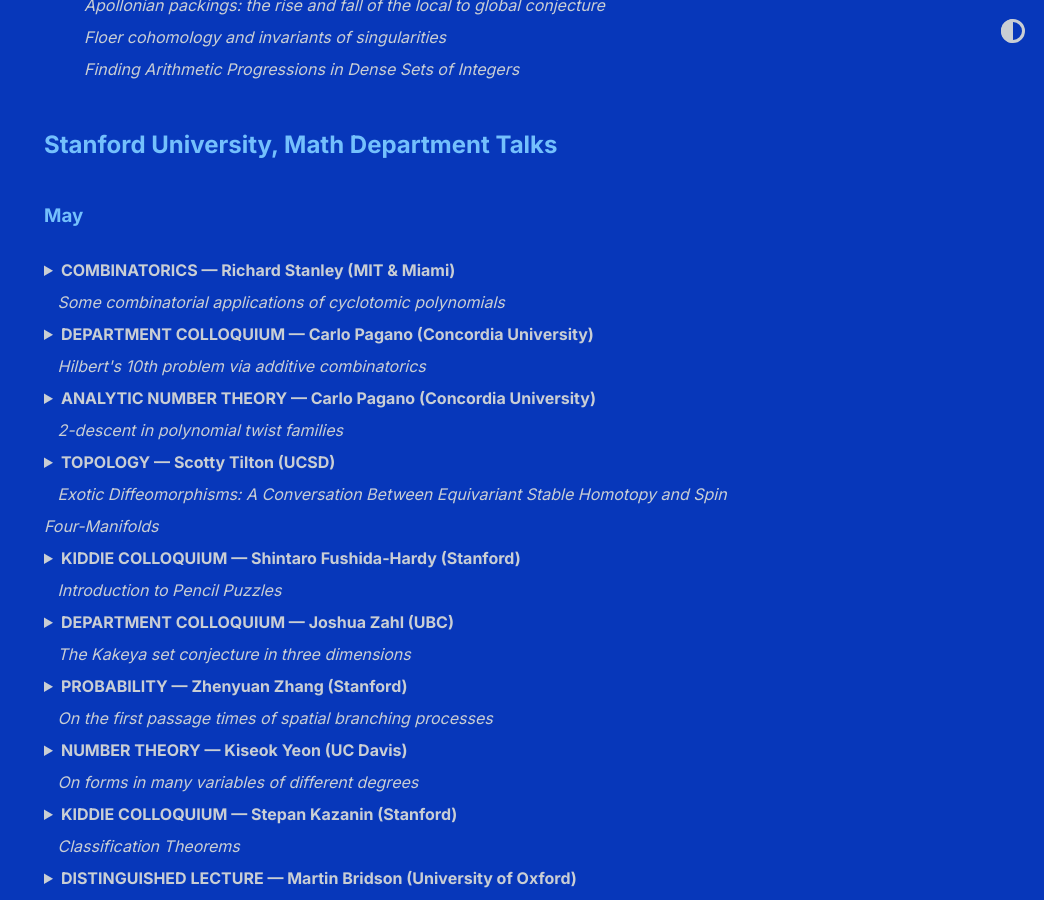
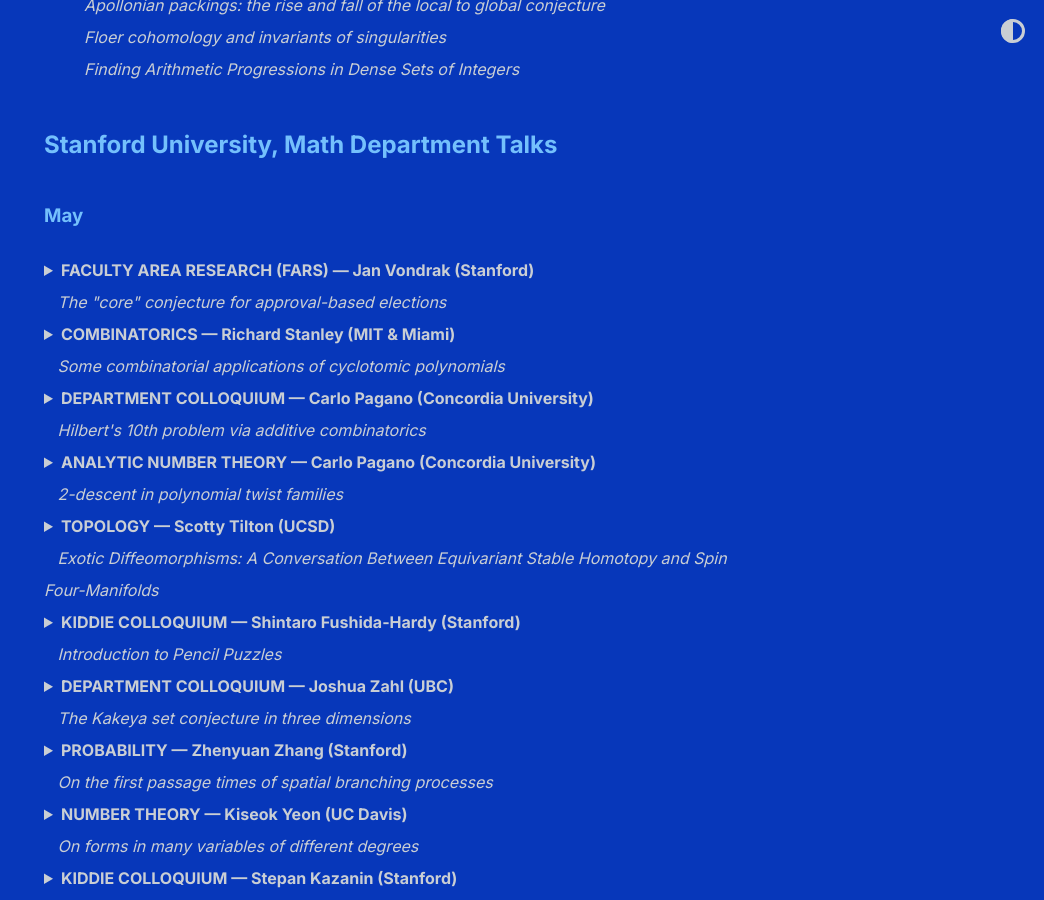
Before and after one commit to shihankanungo/shihankanungo.github.io, a Jekyll site: the page built from math-talks.md, in a window 1280 px wide and 900 px high, scrolled down 2115 px. Shown: the whole window, without its empty margins (236-1280 px from the left). Built offline with Jekyll 4.4.1, drawn with Linux system fonts in a browser that asks for light colours.

Commit message:
Update math-talks.md

```diff
--- a/math-talks.md
+++ b/math-talks.md
@@ -67,6 +67,12 @@
 
 ## Stanford University, Math Department Talks
 ### May
+
+<details>
+  <summary><b>FACULTY AREA RESEARCH (FARS) &mdash; Jan Vondrak (Stanford)</b><br>&nbsp;&nbsp;
+    <i>The "core" conjecture for approval-based elections</i></summary>
+  <small><img src="images/05-30.png" alt="May 30"></small>
+</details>
 
 <details>
   <summary><b>COMBINATORICS &mdash; Richard Stanley (MIT & Miami)</b><br>&nbsp;&nbsp;
```
